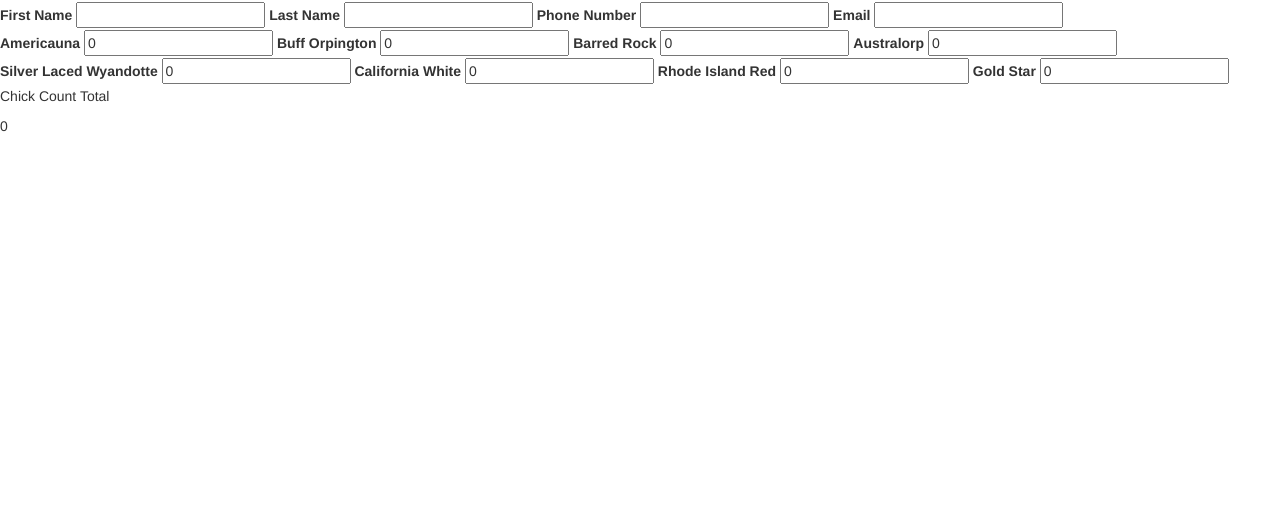
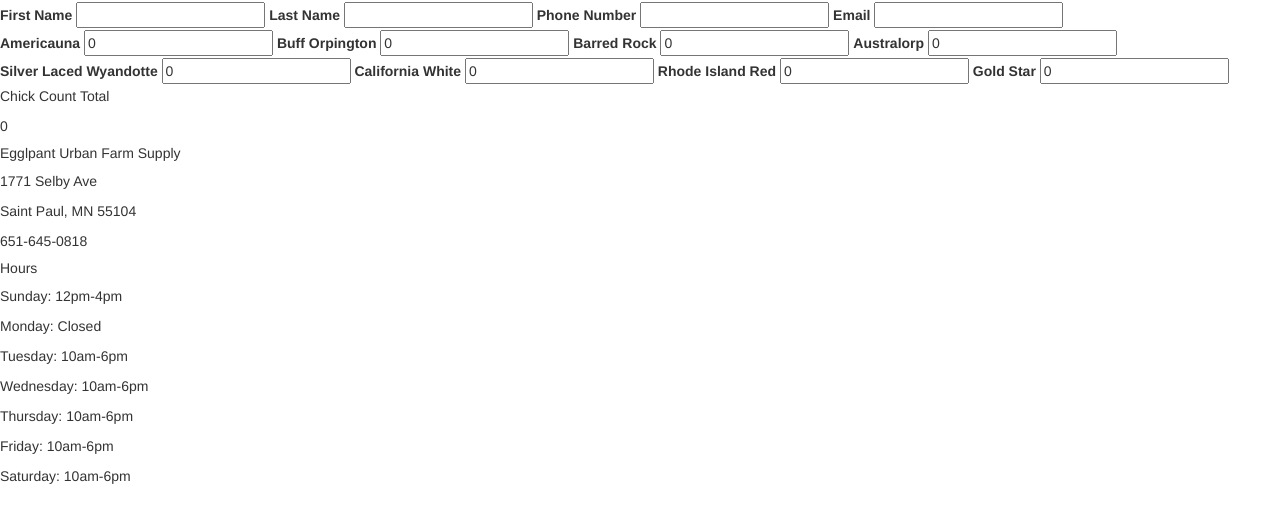
Before and after one commit to colinchmiller/chicken_inventory, a website: page client/views/index.html in a window 1280 px wide. Shown: the part 121-644 px from the top of the page. Drawn offline with Linux system fonts and the light colour scheme; files that its build step writes are made by us from their sources; files whose address does not match are found by name.

Commit message:
Add basic footer route

```diff
--- a/client/views/index.html
+++ b/client/views/index.html
@@ -67,6 +67,6 @@
   </form>
 
 
-
+  <div ng-include="'assets/views/templates/footer.html'"></div>
 </body>
 </html>
--- /dev/null
+++ b/server/public/assets/views/templates/footer.html
@@ -0,0 +1,17 @@
+<div>
+  <h5>Egglpant Urban Farm Supply</h5>
+  <p>1771 Selby Ave</p>
+  <p>Saint Paul, MN 55104</p>
+  <p>651-645-0818</p>
+</div>
+
+<div>
+  <h5>Hours</h5>
+  <p>Sunday: 12pm-4pm</p>
+  <p>Monday: Closed</p>
+  <p>Tuesday: 10am-6pm</p>
+  <p>Wednesday: 10am-6pm</p>
+  <p>Thursday: 10am-6pm</p>
+  <p>Friday: 10am-6pm</p>
+  <p>Saturday: 10am-6pm</p>
+</div>
```
Also changed, not shown: client/views/templates/footer.html (added, +17 -0 lines), server/public/assets/views/index.html (+1 -1 lines).
